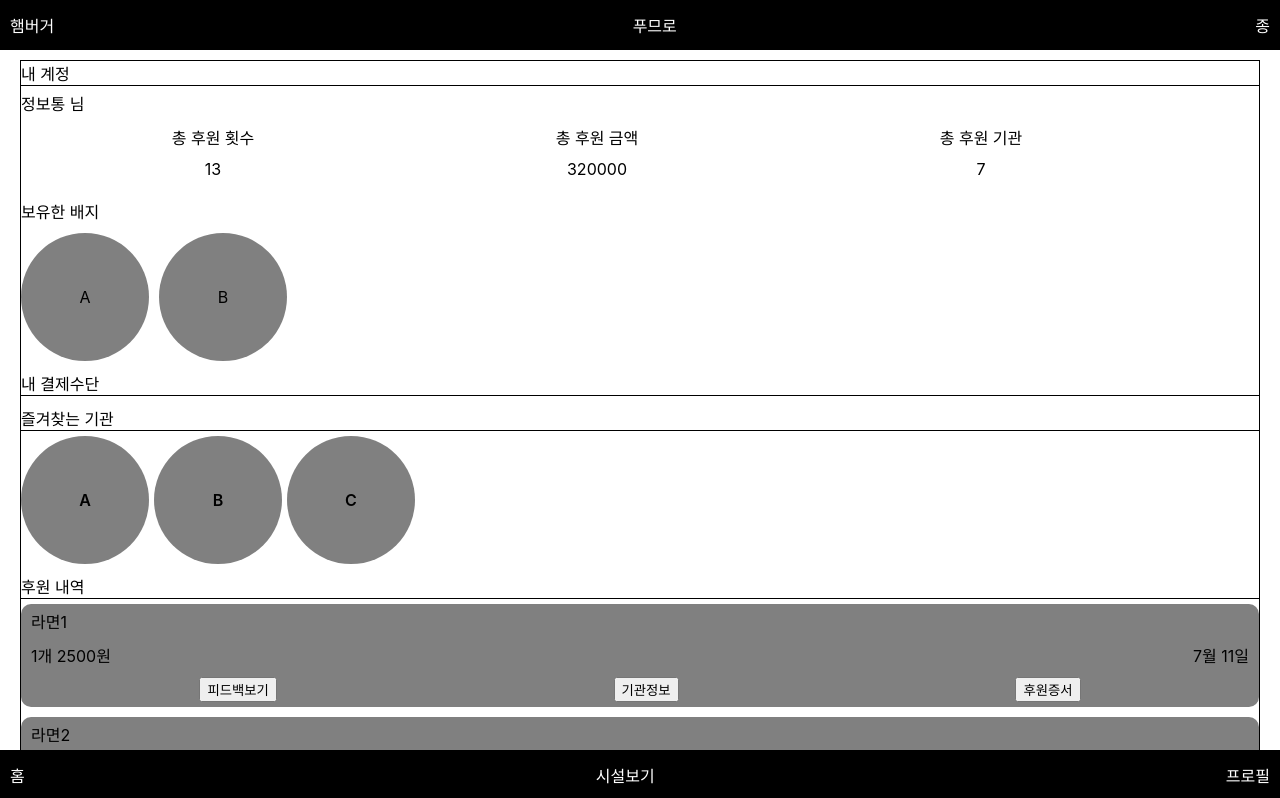
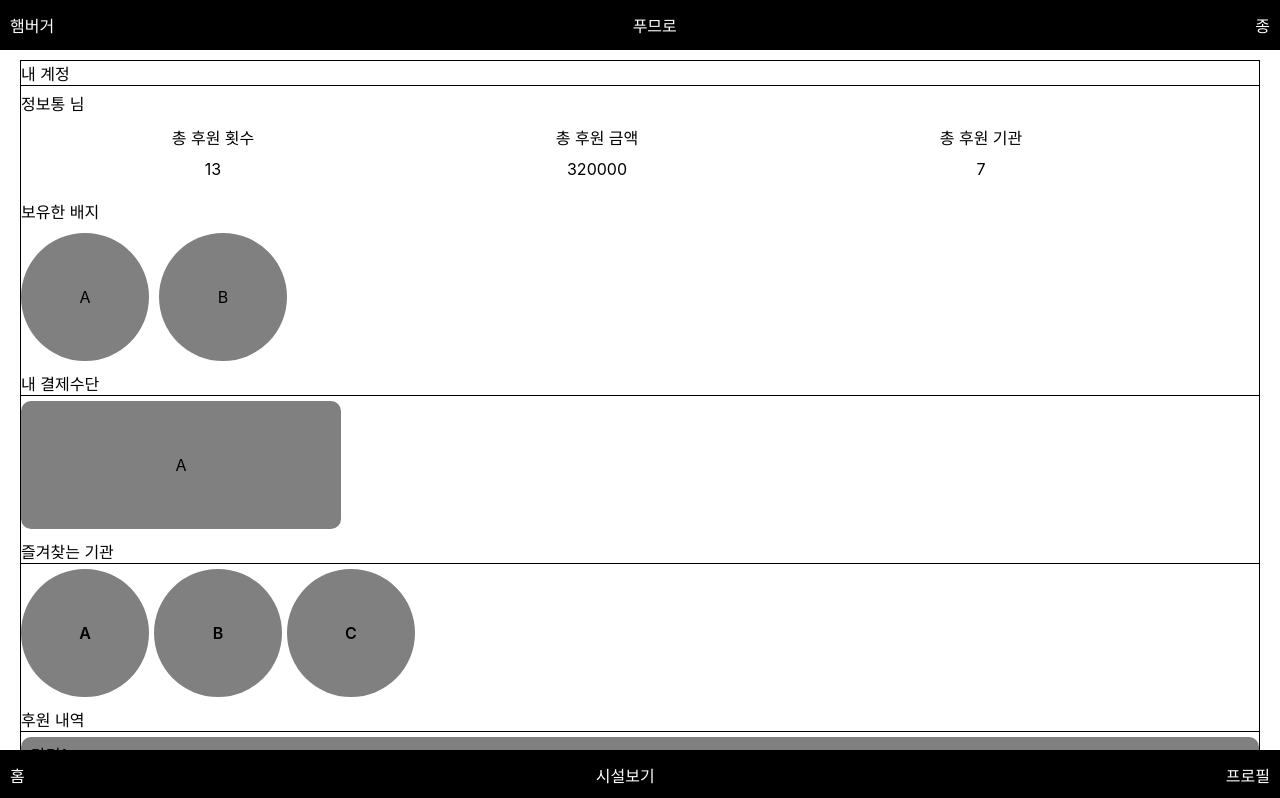
Before and after one commit to eunjung-jenny/on-gi-jong-gi, a React (Create React App) app in the folder front-app/: page /#/profile in a window 1280 px wide. Shown: the top 798 px of the page. Built offline with nearby package versions, Linux system fonts and the light colour scheme.

Commit message:
Update payment methods part in profile

```diff
--- a/front-app/src/Route/Profile/ProfileContainer.js
+++ b/front-app/src/Route/Profile/ProfileContainer.js
@@ -23,7 +23,7 @@ export default class extends Component {
                 badges: ["A", "B"],
                 paymentMethods: ["A"],
                 myOrganizations: ["A", "B", "C"],
-                supportDetails: ["라면1", "라면2", "생수"],
+                supportDetails: ["라면1", "라면2", "생수", "도서"],
               },
             }),
           1000
--- a/front-app/src/Route/Profile/ProfilePresenter.js
+++ b/front-app/src/Route/Profile/ProfilePresenter.js
@@ -35,6 +35,21 @@ const MyOrg = styled.article`
   margin-right: 5px;
 `;
 
+const Payments = styled.div`
+  display: flex;
+`;
+
+const Payment = styled.div`
+  background-color: grey;
+  width: 25vw;
+  height: 10vw;
+  border-radius: 10px;
+  display: flex;
+  justify-content: center;
+  align-items: center;
+  margin-right: 10px;
+`;
+
 const MySupports = styled.div``;
 
 const ProfilePresenter = ({ user, loading, error }) => (
@@ -57,6 +72,11 @@ const ProfilePresenter = ({ user, loading, error }) => (
         </Section>
         <Section>
           <Title>내 결제수단</Title>
+          <Payments>
+            {user.paymentMethods.map((method) => (
+              <Payment>{method}</Payment>
+            ))}
+          </Payments>
         </Section>
         <Section>
           <Title>즐겨찾는 기관</Title>
```
